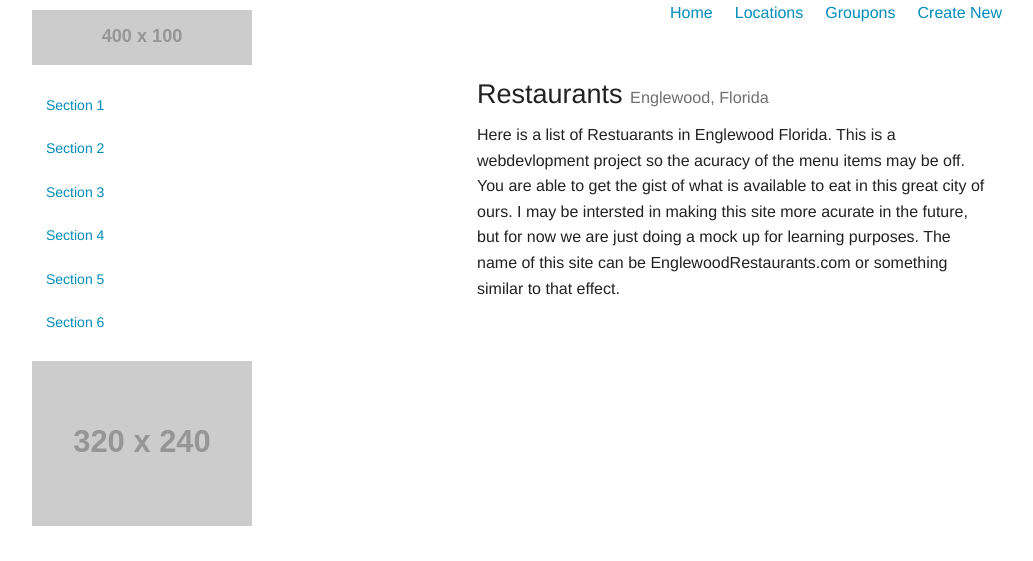
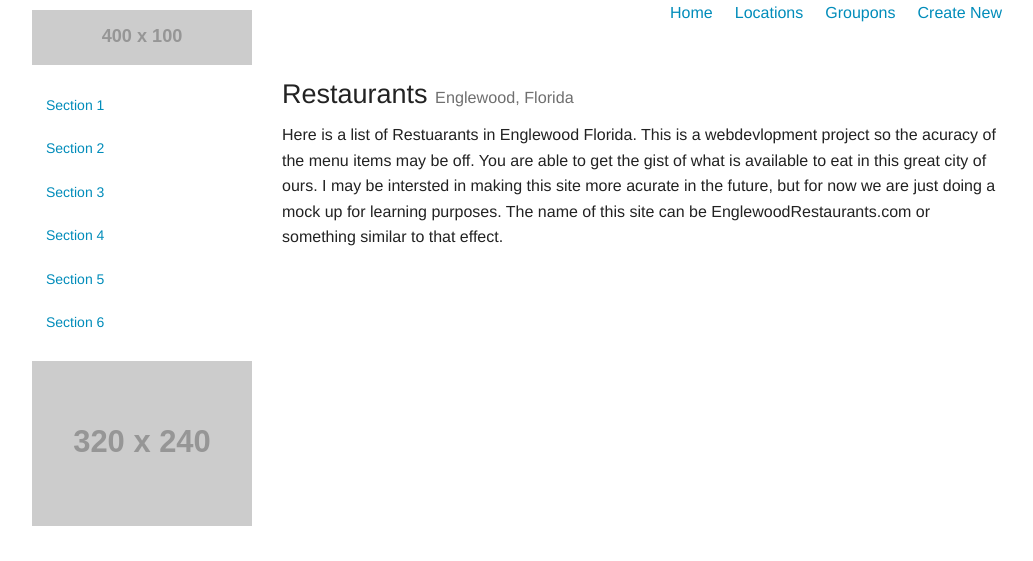
Before and after one commit to jreiher2003/Menu, a Flask app: page / in a window 1280 px wide. Shown: the top 561 px of the page, without its empty margins (123-1156 px from the left). Run offline with Flask 2, Linux system fonts and the light colour scheme; grey boxes labelled with a size stand in for pictures from a placeholder-image service; some libraries are stand-ins or nearby versions; some web fonts are replaced.

Commit message:
templete inheritance

```diff
--- a/templates/front.html
+++ b/templates/front.html
@@ -1,7 +1,7 @@
 {% extends 'base.html' %}
 
 {% block content %}
- <div class="large-9 push-3 columns">
+
 
           <h3>Restaurants <small>Englewood, Florida</small></h3>
 
@@ -9,6 +9,6 @@
 
           <p>Here is a list of Restuarants in Englewood Florida.  This is a webdevlopment project so the acuracy of the menu items may be off.  You are able to get the gist of what is available to eat in this great city of ours.  I may be intersted in making this site more acurate in the future, but for now we are just doing a mock up for learning purposes.  The name of this site can be EnglewoodRestaurants.com or something similar to that effect.</p>
 
-</div>
+
 
 {% endblock %}
```
